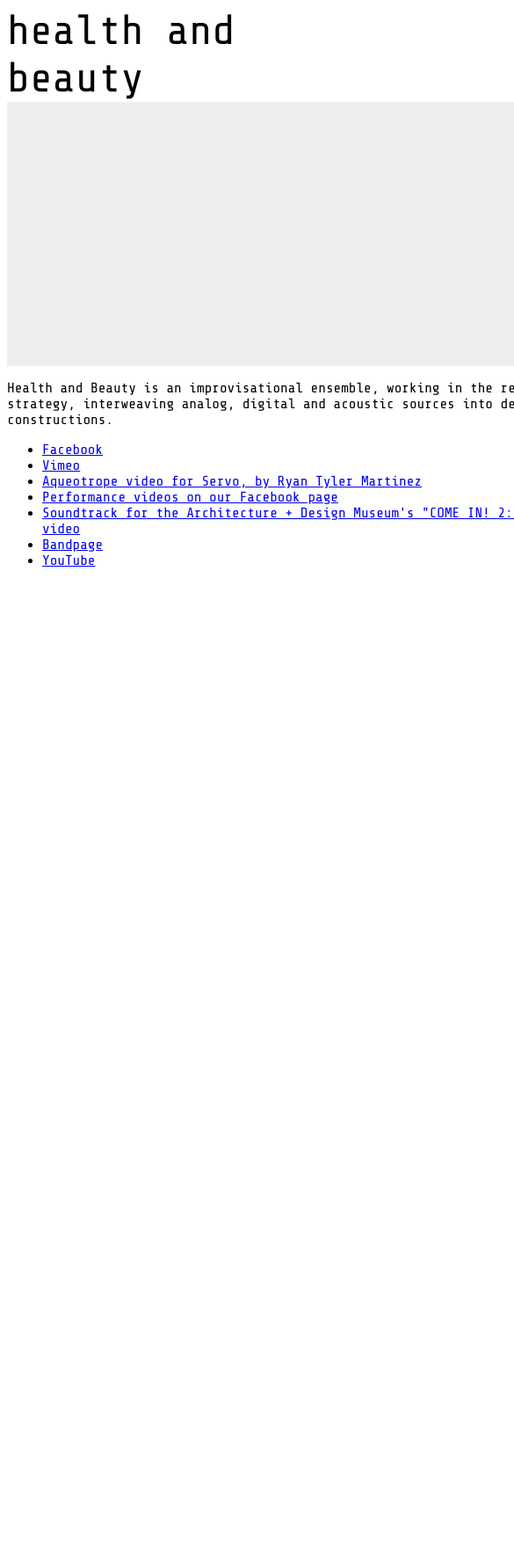
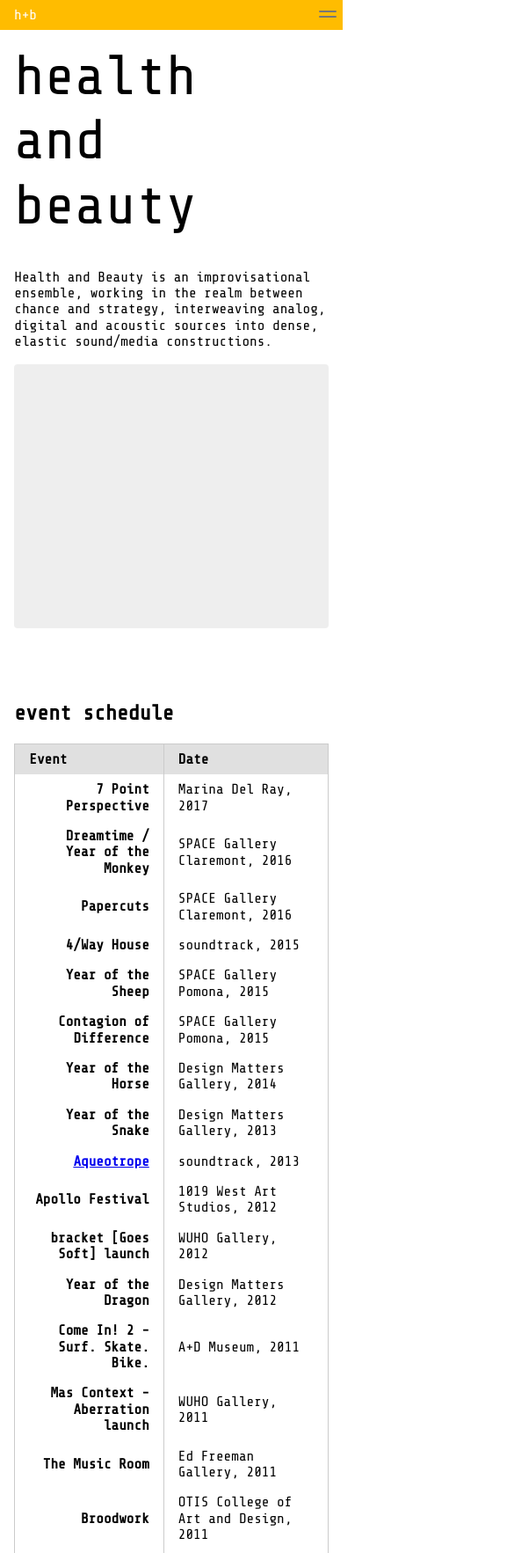
Before and after one commit to health-and-beauty/website-healthandbeauty, a plain HTML site: page index.html in a window 390 px wide. Shown: the top 1765 px of the page at 88% size, 585 px wide, since content can reach past the window. Before the commit the page ends 844 px from the top, so only its background shows below. Drawn offline with nearby package versions, Linux system fonts and the light colour scheme.

Commit message:
Add responsive design

```diff
--- a/index.html
+++ b/index.html
@@ -1,63 +1,296 @@
 <!DOCTYPE html>
 <html>
 <head>
-    <title>health and beauty</title>
-    <link href="https://fonts.googleapis.com/css?family=Share+Tech+Mono" rel="stylesheet">
-    <style type="text/css">
-    body{
-        font-family: 'Share Tech Mono', monospace;
+  <title>h + b</title>
+  <link href="https://fonts.googleapis.com/css?family=Share+Tech+Mono" rel="stylesheet">
+  <link rel="stylesheet" href="https://unpkg.com/purecss@1.0.0/build/pure-min.css" integrity="sha384-nn4HPE8lTHyVtfCBi5yW9d20FjT8BJwUXyWZT9InLYax14RDjBj46LmSztkmNP9w" crossorigin="anonymous">
+  <link rel="stylesheet" href="https://maxcdn.bootstrapcdn.com/font-awesome/4.7.0/css/font-awesome.min.css">
+  <meta name="viewport" content="width=device-width, initial-scale=1">
+
+<!--[if lte IE 8]>
+    <link rel="stylesheet" href="https://unpkg.com/purecss@1.0.0/build/grids-responsive-old-ie-min.css">
+<![endif]-->
+<!--[if gt IE 8]><!-->
+    <link rel="stylesheet" href="https://unpkg.com/purecss@1.0.0/build/grids-responsive-min.css">
+<!--<![endif]-->
+
+<style>
+
+/*#menu {
+    position: fixed;
+    left: 0;
+    right: 0;
+}*/
+
+.custom-brand {
+    color: #fff;
+    text-transform: lowercase;
+}
+
+.custom-wrapper {
+    color: #eee;
+    background-color: #ffbc00;
+    margin-bottom: 1em;
+    -webkit-font-smoothing: antialiased;
+    height: 2.1em;
+    overflow: hidden;
+    -webkit-transition: height 0.5s;
+    -moz-transition: height 0.5s;
+    -ms-transition: height 0.5s;
+    transition: height 0.5s;
+}
+
+.custom-wrapper.open {
+    height: 14em;
+}
+
+.custom-menu-5 {
+    color: #fff;
+    text-align: right;
+}
+.custom-menu-5 a{
+    color: #fff;
+}
+
+.custom-toggle {
+    width: 34px;
+    height: 34px;
+    position: absolute;
+    top: 0;
+    right: 0;
+    display: none;
+}
+
+.custom-toggle .bar {
+    background-color: #777;
+    display: block;
+    width: 20px;
+    height: 2px;
+    border-radius: 100px;
+    position: absolute;
+    top: 18px;
+    right: 7px;
+    -webkit-transition: all 0.5s;
+    -moz-transition: all 0.5s;
+    -ms-transition: all 0.5s;
+    transition: all 0.5s;
+}
+
+.custom-toggle .bar:first-child {
+    -webkit-transform: translateY(-6px);
+    -moz-transform: translateY(-6px);
+    -ms-transform: translateY(-6px);
+    transform: translateY(-6px);
+}
+
+.custom-toggle.x .bar {
+    -webkit-transform: rotate(45deg);
+    -moz-transform: rotate(45deg);
+    -ms-transform: rotate(45deg);
+    transform: rotate(45deg);
+}
+
+.custom-toggle.x .bar:first-child {
+    -webkit-transform: rotate(-45deg);
+    -moz-transform: rotate(-45deg);
+    -ms-transform: rotate(-45deg);
+    transform: rotate(-45deg);
+}
+
+table tr td:first-child {
+    font-weight: bold;
+    text-align: right;
+}
+
+@media (max-width: 47.999em) {
+
+    .custom-menu-3 {
+        text-align: left;
     }
-    header {
-        font-size: 3em;
+
+    .custom-toggle {
+        display: block;
     }
-    .splash {
-        background-color: #eee;
-        width: 800px;
-        height: 300px;
-    }
-    .main {
-        width: 800px;
-    }
-    </style>
+
+}
+</style>
+<link href="main.css" rel="stylesheet">
+
 </head>
 <body>
-    <header>health and beauty</header>
-    <div class="main">
-        <div class="splash">
 
+<div class="custom-wrapper pure-g" id="menu">
+    <div class="pure-u-1 pure-u-md-1-3">
+        <div class="pure-menu">
+            <a href="#" class="pure-menu-heading custom-brand">h+b</a>
+            <a href="#" class="custom-toggle" id="toggle"><s class="bar"></s><s class="bar"></s></a>
         </div>
+    </div>
+
+    <div class="pure-u-1 pure-u-md-2-3" style="text-align: right;">
+        <div class="pure-menu pure-menu-horizontal custom-menu-5 custom-can-transform">
+            <ul class="pure-menu-list">
+                <li class="pure-menu-item"><a href="#" class="pure-menu-link"><i class="fa fa-facebook-square"></i></a></li>
+                <li class="pure-menu-item"><a href="#" class="pure-menu-link"><i class="fa fa-soundcloud"></i></a></li>
+                <li class="pure-menu-item"><a href="#" class="pure-menu-link"><i class="fa fa-bandcamp"></i></a></li>
+                <li class="pure-menu-item"><a href="#" class="pure-menu-link"><i class="fa fa-vimeo-square"></i></a></li>
+                <li class="pure-menu-item"><a href="#" class="pure-menu-link"><i class="fa fa-youtube-play"></i></a></li>
+            </ul>
+        </div>
+    </div>
+</div>
+
+<div class="pure-g">
+    <div class="pure-u-1-24 pure-u-md-1-6"></div>
+    <div class="pure-u-2-3 pure-u-md-2-3">
+        <header>health<br />and<br />beauty</header>
+    </div>
+    <div class="pure-u-1-6 pure-u-md-1-6"></div>
+</div>
+
+<div class="pure-g">
+    <div class="pure-u-1-24 pure-u-md-1-6"></div>
+    <div class="pure-u-11-12 pure-u-md-2-3">
         <p>Health and Beauty is an improvisational ensemble, working in the realm between chance and strategy, interweaving analog, digital and acoustic sources into dense, elastic sound/media constructions.</p>
-        <p>
-            <ul class="sc-list-nostyle sc-clearfix"><li class="web-profiles__item"><div class="sc-truncate"><a href="https://exit.sc?url=https%3A%2F%2Fwww.facebook.com%2Fpages%2FHealth-and-Beauty%2F196745890344946" target="_blank" rel="me nofollow" class="web-profile sc-link-light sc-social-logo-interactive">
-              <span class="sc-social-logo sc-social-logo-facebook"></span>
-              Facebook
-            </a>
-            </div></li><li class="web-profiles__item"><div class="sc-truncate"><a href="https://exit.sc?url=http%3A%2F%2Fvimeo.com%2Fuser336890" target="_blank" rel="me nofollow" class="web-profile sc-link-light sc-social-logo-interactive">
-              <span class="sc-social-logo sc-social-logo-vimeo"></span>
-              Vimeo
-            </a>
-            </div></li><li class="web-profiles__item"><div class="sc-truncate"><a href="https://exit.sc?url=http%3A%2F%2Fvimeo.com%2F58832407" target="_blank" rel="me nofollow" class="web-profile sc-link-light sc-social-logo-interactive">
-              <span class="sc-social-logo sc-social-logo-vimeo"></span>
-              Aqueotrope video for Servo, by Ryan Tyler Martinez
-            </a>
-            </div></li><li class="web-profiles__item"><div class="sc-truncate"><a href="https://exit.sc?url=https%3A%2F%2Fwww.facebook.com%2Fmedia%2Fset%2F%3Fset%3Dvb.196745890344946%26type%3D2" target="_blank" rel="me nofollow" class="web-profile sc-link-light sc-social-logo-interactive">
-              <span class="sc-social-logo sc-social-logo-facebook"></span>
-              Performance videos on our Facebook page
-            </a>
-            </div></li><li class="web-profiles__item"><div class="sc-truncate"><a href="https://exit.sc?url=http%3A%2F%2Fyoutu.be%2Fn4y6VuaCwyU" target="_blank" rel="me nofollow" class="web-profile sc-link-light sc-social-logo-interactive">
-              <span class="sc-social-logo sc-social-logo-other"></span>
-              Soundtrack for the Architecture + Design Museum's "COME IN! 2: Surf. Skate. Bike" promo video
-            </a>
-            </div></li><li class="web-profiles__item"><div class="sc-truncate"><a href="https://exit.sc?url=https%3A%2F%2Fwww.bandpage.com%2FHealthandBeauty" target="_blank" rel="me nofollow" class="web-profile sc-link-light sc-social-logo-interactive">
-              <span class="sc-social-logo sc-social-logo-bandpage"></span>
-              Bandpage
-            </a>
-            </div></li><li class="web-profiles__item"><div class="sc-truncate"><a href="https://exit.sc?url=https%3A%2F%2Fwww.youtube.com%2Fchannel%2FUC-eqsoZDog67w87ElfNSLBA" target="_blank" rel="me nofollow" class="web-profile sc-link-light sc-social-logo-interactive">
-              <span class="sc-social-logo sc-social-logo-youtube"></span>
-              YouTube
-            </a>
-            </div></li></ul>
-        </p>
+        <div class="splash"></div>
     </div>
+    <div class="pure-u-1-24 pure-u-md-1-6"></div>
+</div>
+
+<div class="pure-g" style="margin: 4em 0;">
+    <div class="pure-u-1-24 pure-u-md-1-6"></div>
+    <div class="pure-u-11-12 pure-u-md-2-3">
+    <h2>event schedule</h2>
+    <table class="pure-table" style="width: 100%;">
+        <thead>
+            <tr>
+                <th>Event</th>
+                <th>Date</th>
+            </tr>
+        </thead>
+
+        <tbody>
+
+        <tr>
+            <td>7 Point Perspective</td>
+            <td>Marina Del Ray, 2017</td>
+        </tr>
+        <tr>
+            <td>Dreamtime / Year of the Monkey</td>
+            <td>SPACE Gallery Claremont, 2016</td>
+        </tr>
+        <tr>
+            <td>Papercuts</td>
+            <td>SPACE Gallery Claremont, 2016</td>
+        </tr>
+        <tr>
+            <td>4/Way House</td>
+            <td>soundtrack, 2015</td>
+        </tr>
+        <tr>
+            <td>Year of the Sheep</td>
+            <td>SPACE Gallery Pomona, 2015</td>
+        </tr>
+        <tr>
+            <td>Contagion of Difference</td>
+            <td>SPACE Gallery Pomona, 2015</td>
+        </tr>
+        <tr>
+            <td>Year of the Horse</td>
+            <td>Design Matters Gallery, 2014</td>
+        </tr>
+        <tr>
+            <td>Year of the Snake</td>
+            <td>Design Matters Gallery, 2013</td>
+        </tr>
+        <tr>
+            <td><a href="https://vimeo.com/58832407">Aqueotrope</a></td>
+            <td>soundtrack, 2013</td>
+        </tr>
+        <tr>
+            <td>Apollo Festival</td>
+            <td>1019 West Art Studios, 2012</td>
+        </tr>
+        <tr>
+            <td>bracket [Goes Soft] launch</td>
+            <td>WUHO Gallery, 2012</td>
+        </tr>
+        <tr>
+            <td>Year of the Dragon</td>
+            <td>Design Matters Gallery, 2012</td>
+        </tr>
+        <tr>
+            <td>Come In! 2 - Surf. Skate. Bike.</td>
+            <td>A+D Museum, 2011</td>
+        </tr>
+        <tr>
+            <td>Mas Context - Aberration launch</td>
+            <td>WUHO Gallery, 2011</td>
+        </tr>
+        <tr>
+            <td>The Music Room</td>
+            <td>Ed Freeman Gallery, 2011</td>
+        </tr>
+        <tr>
+            <td>Broodwork</td>
+            <td>OTIS College of Art and Design, 2011</td>
+        </tr>
+        <tr>
+            <td>Polytopes, The Architecture of Soundscapes</td>
+            <td>Southern California Institute of Architecture, 2011</td>
+        </tr>
+        <tr>
+            <td>Made-Up: Design’s Fictions</td>
+            <td>Art Center College of Design, 2011</td>
+        </tr>
+        </tbody>
+    </table>
+    </div>
+    <div class="pure-u-1-24 pure-u-md-1-6"></div>
+</div>
+
+
+<script>
+(function (window, document) {
+var menu = document.getElementById('menu'),
+    WINDOW_CHANGE_EVENT = ('onorientationchange' in window) ? 'orientationchange':'resize';
+
+function toggleHorizontal() {
+    [].forEach.call(
+        document.getElementById('menu').querySelectorAll('.custom-can-transform'),
+        function(el){
+            el.classList.toggle('pure-menu-horizontal');
+        }
+    );
+};
+
+function toggleMenu() {
+    // set timeout so that the panel has a chance to roll up
+    // before the menu switches states
+    if (menu.classList.contains('open')) {
+        setTimeout(toggleHorizontal, 500);
+    }
+    else {
+        toggleHorizontal();
+    }
+    menu.classList.toggle('open');
+    document.getElementById('toggle').classList.toggle('x');
+};
+
+function closeMenu() {
+    if (menu.classList.contains('open')) {
+        toggleMenu();
+    }
+}
+
+document.getElementById('toggle').addEventListener('click', function (e) {
+    toggleMenu();
+    e.preventDefault();
+});
+
+window.addEventListener(WINDOW_CHANGE_EVENT, closeMenu);
+})(this, this.document);
+
+</script>
 </body>
 </html>
--- /dev/null
+++ b/main.css
@@ -0,0 +1,15 @@
+html, button, input, select, textarea,
+    .pure-g [class *= "pure-u"] {
+        font-family: 'Share Tech Mono', monospace;
+}
+
+header {
+    font-size: 4em;
+    margin-bottom: 0.3em;
+}
+
+.splash {
+    background-color: #eee;
+    height: 300px;
+    border-radius: 4px;
+}
```
